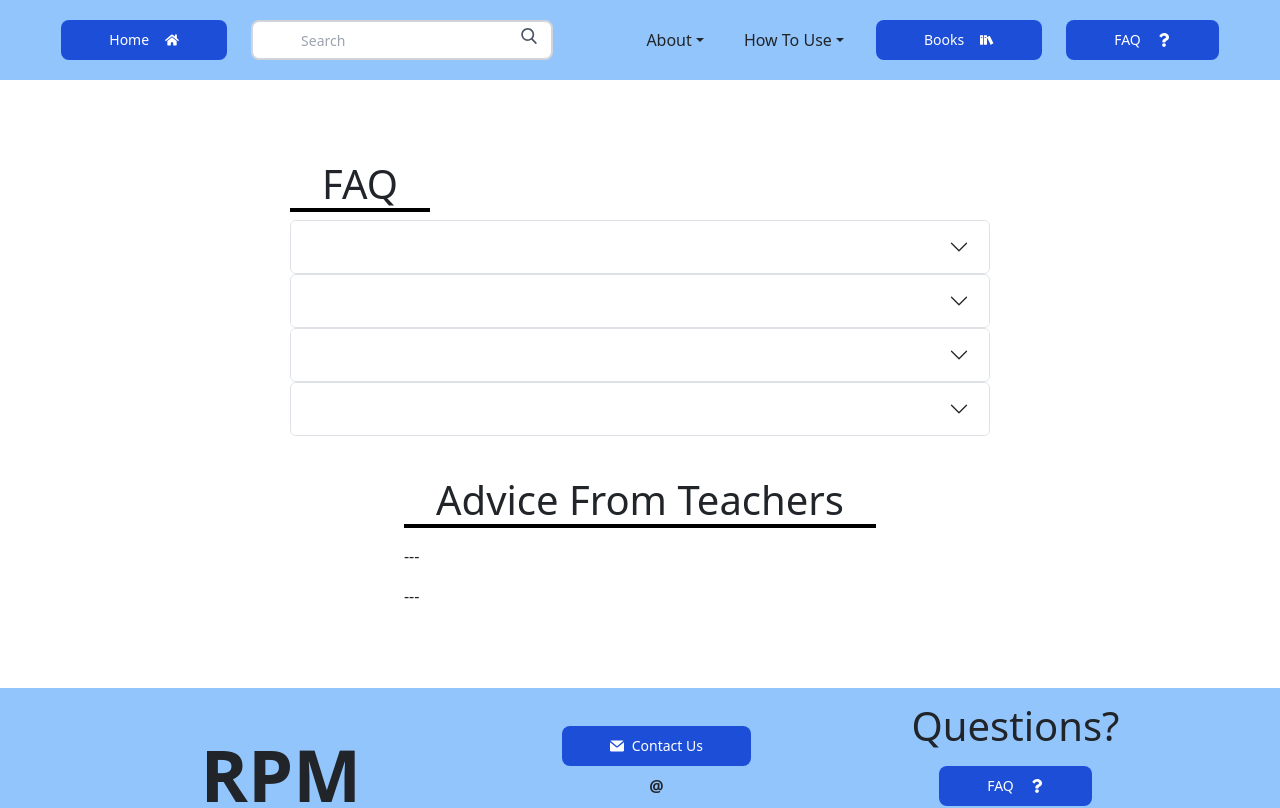
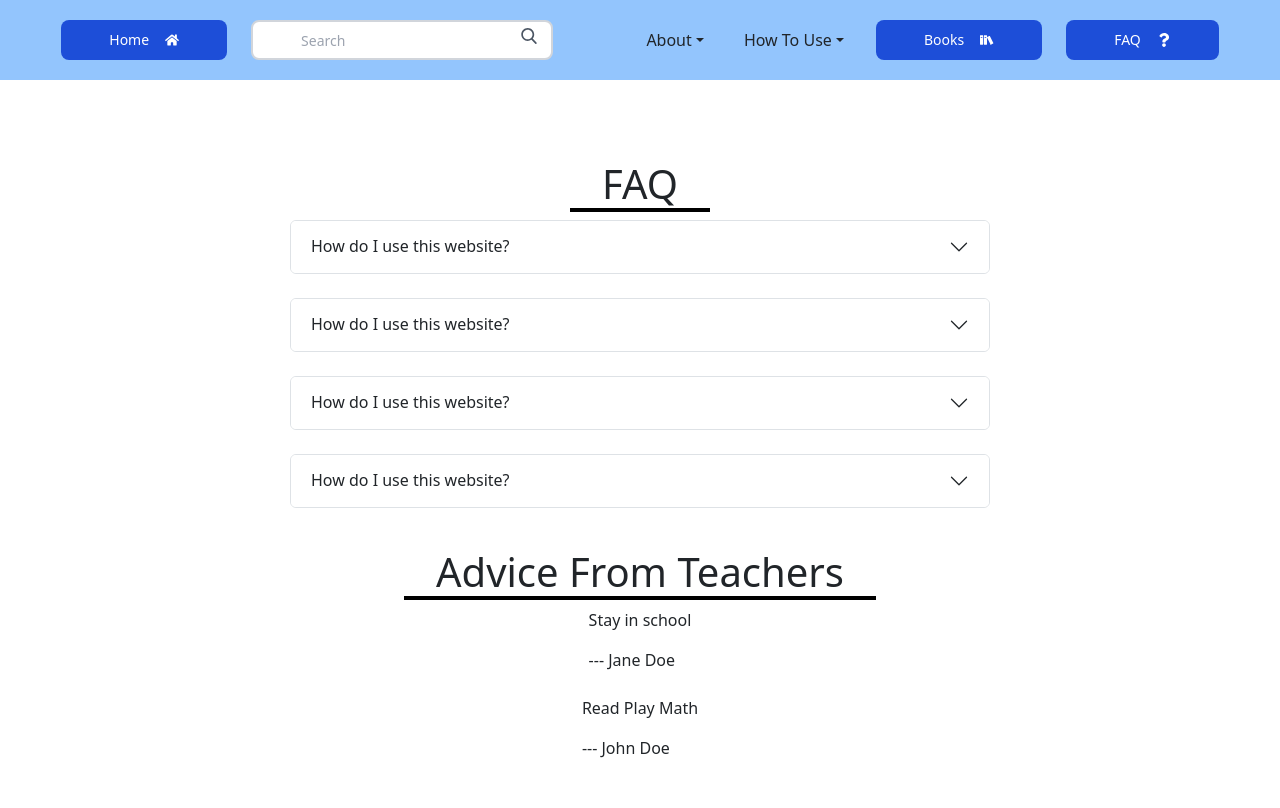
Before and after one commit to JNicho206/RPM, a React (Vite) app in the folder client/: page /faq in a window 1280 px wide. Shown: the top 808 px of the page. Built offline with nearby package versions, Linux system fonts and the light colour scheme.

Commit message:
Add advice and faq entries

```diff
--- a/client/src/pages/FAQ.tsx
+++ b/client/src/pages/FAQ.tsx
@@ -10,20 +10,20 @@ export const FAQ: React.FC = () =>
 
     return (
         <div className="flex flex-col items-center mx-20 my-20 gap-10">
-            <div className="flex flex-col">
-                <h1 className="text-center border-b-4 border-black border-solid w-min px-8">FAQ</h1>
-                <div>
+            <div className="flex flex-col items-center">
+                <h1 className="section-header">FAQ</h1>
+                <div className="flex flex-col items-center gap-4">
                     {questions.map((q) => (
-                        <FAQEntry></FAQEntry>
+                        <FAQEntry question="How do I use this website?" answer="Check out our how to use page. This page covers materials you may need, and best practices."></FAQEntry>
                     ))}
                 </div>
             </div>
 
             <div>
-                <h1 className="border-b-4 border-black border-solid w-fit px-8">Advice From Teachers</h1>
-                <div>
+                <h1 className="section-header">Advice From Teachers</h1>
+                <div className="flex flex-col gap-4 items-center">
                     {advice.map((a) => (
-                        <AdviceEntry></AdviceEntry>
+                        <AdviceEntry name={a.name} advice={a.advice}></AdviceEntry>
                     ))}
                 </div>
             </div>
```
